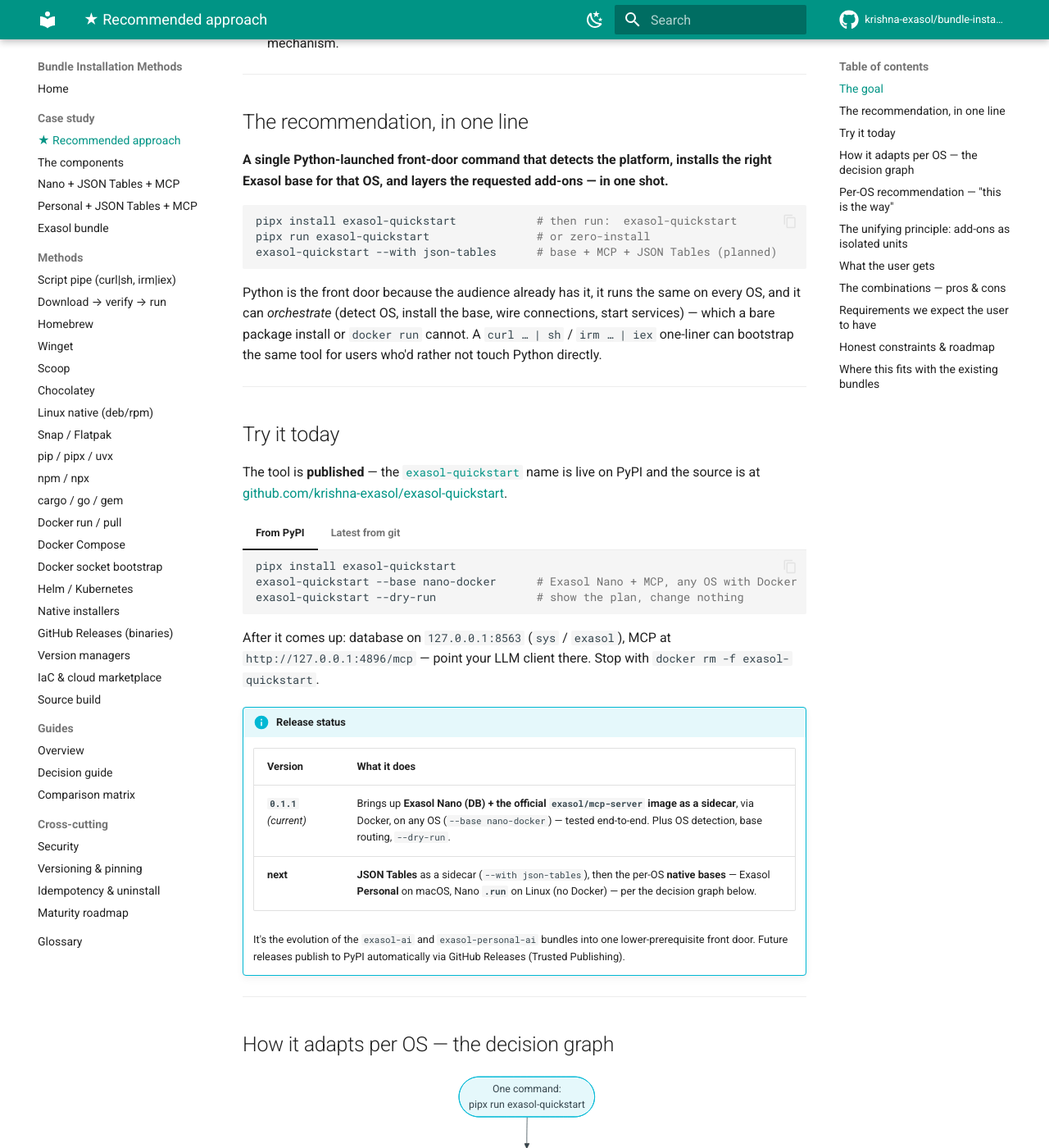
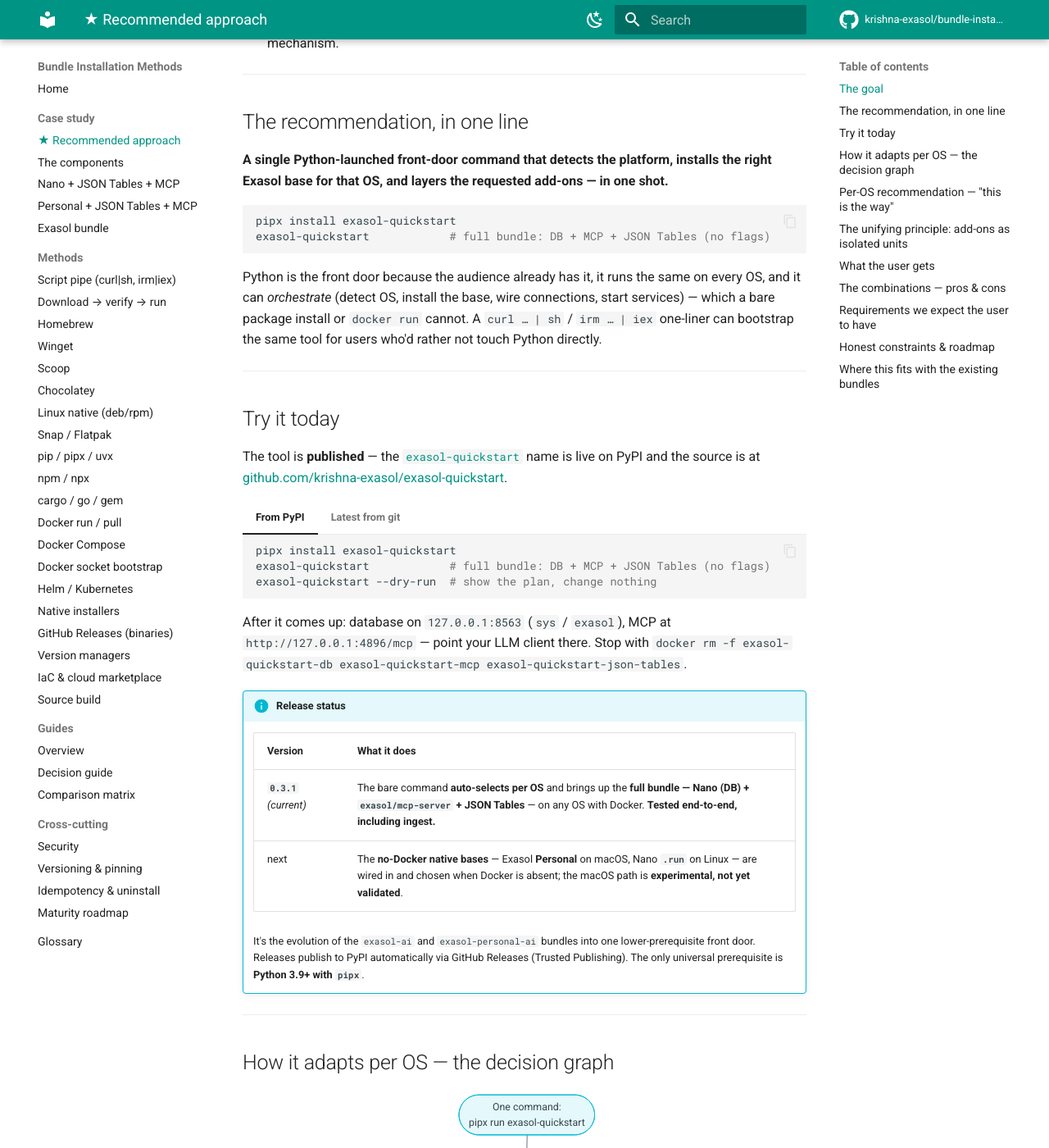
Before and after one commit to krishna-exasol/bundle-installation-methods, an MkDocs documentation site: the page built from docs/case-studies/recommended-approach.md, in a window 1280 px wide and 1400 px high, scrolled down 594 px. Shown: the whole window at 82% size. Built offline with MkDocs 1.6.1 and Material for MkDocs 9.7.7, drawn with Linux system fonts in a browser that asks for light colours; comment, search, counter and statistics services are not loaded; some of the changed text lies outside the part shown.

Commit message:
Docs to latest (0.3.1): bare command brings up full bundle incl JSON Tables (tested incl ingest); per-OS auto-select; macOS Personal = experimental (not 'planned'); Python+pipx universal

````diff
--- a/docs/case-studies/recommended-approach.md
+++ b/docs/case-studies/recommended-approach.md
@@ -20,9 +20,8 @@
 **A single Python-launched front-door command that detects the platform, installs the right Exasol base for that OS, and layers the requested add-ons — in one shot.**
 
 ```bash
-pipx install exasol-quickstart            # then run:  exasol-quickstart
-pipx run exasol-quickstart                # or zero-install
-exasol-quickstart --with json-tables      # base + MCP + JSON Tables (planned)
+pipx install exasol-quickstart
+exasol-quickstart            # full bundle: DB + MCP + JSON Tables (no flags)
 ```
 
 Python is the front door because the audience already has it, it runs the same on every OS, and it can *orchestrate* (detect OS, install the base, wire connections, start services) — which a bare package install or `docker run` cannot. A `curl … | sh` / `irm … | iex` one-liner can bootstrap the same tool for users who'd rather not touch Python directly.
@@ -37,26 +36,26 @@
 
     ```bash
     pipx install exasol-quickstart
-    exasol-quickstart --base nano-docker      # Exasol Nano + MCP, any OS with Docker
-    exasol-quickstart --dry-run               # show the plan, change nothing
+    exasol-quickstart            # full bundle: DB + MCP + JSON Tables (no flags)
+    exasol-quickstart --dry-run  # show the plan, change nothing
     ```
 
 === "Latest from git"
 
     ```bash
     pipx install git+https://github.com/krishna-exasol/exasol-quickstart.git
-    exasol-quickstart --base nano-docker
+    exasol-quickstart
     ```
 
-After it comes up: database on `127.0.0.1:8563` (`sys` / `exasol`), MCP at `http://127.0.0.1:4896/mcp` — point your LLM client there. Stop with `docker rm -f exasol-quickstart`.
+After it comes up: database on `127.0.0.1:8563` (`sys` / `exasol`), MCP at `http://127.0.0.1:4896/mcp` — point your LLM client there. Stop with `docker rm -f exasol-quickstart-db exasol-quickstart-mcp exasol-quickstart-json-tables`.
 
 !!! info "Release status"
     | Version | What it does |
     |---------|--------------|
-    | **`0.1.1`** *(current)* | Brings up **Exasol Nano (DB) + the official `exasol/mcp-server` image as a sidecar**, via Docker, on any OS (`--base nano-docker`) — tested end-to-end. Plus OS detection, base routing, `--dry-run`. |
-    | **next** | **JSON Tables** as a sidecar (`--with json-tables`), then the per-OS **native bases** — Exasol **Personal** on macOS, Nano **`.run`** on Linux (no Docker) — per the decision graph below. |
+    | **`0.3.1`** *(current)* | The bare command **auto-selects per OS** and brings up the **full bundle — Nano (DB) + `exasol/mcp-server` + JSON Tables** — on any OS with Docker. **Tested end-to-end, including ingest.** |
+    | next | The **no-Docker native bases** — Exasol **Personal** on macOS, Nano **`.run`** on Linux — are wired in and chosen when Docker is absent; the macOS path is **experimental, not yet validated**. |
 
-    It's the evolution of the `exasol-ai` and `exasol-personal-ai` bundles into one lower-prerequisite front door. Future releases publish to PyPI automatically via GitHub Releases (Trusted Publishing).
+    It's the evolution of the `exasol-ai` and `exasol-personal-ai` bundles into one lower-prerequisite front door. Releases publish to PyPI automatically via GitHub Releases (Trusted Publishing). The only universal prerequisite is **Python 3.9+ with `pipx`**.
 
 ---
 
@@ -78,7 +77,7 @@
     Side --> Done
 ```
 
-> **Ships today:** the **Windows / any-with-Docker** route — `exasol-quickstart --base nano-docker` brings up Nano + the `exasol/mcp-server` sidecar (tested). The **no-Docker native bases** (Personal on macOS, Nano `.run` on Linux, with host-process add-ons) are the roadmap.
+> **Ships today:** the **any-with-Docker** route — the bare `exasol-quickstart` brings up Nano + the `exasol/mcp-server` sidecar + **JSON Tables** (tested end-to-end, including ingest). The **no-Docker native bases** (Personal on macOS, Nano `.run` on Linux, with host-process add-ons) are selected when Docker is absent; the macOS path is experimental.
 
 **Why the base differs by OS** — the Exasol engine is Linux-native, so the *no-Docker* local option is different on each platform:
 
@@ -140,7 +139,7 @@
 
 - An **Exasol database** on `localhost` (`:8563`, `sys` / `exasol`).
 - The **MCP server** at `http://localhost:4896/mcp` — point Claude or any MCP client at it to talk to the database in natural language (read-only by default).
-- *(with `--with json-tables`)* the **JSON Tables** CLI to ingest JSON and query it as SQL.
+- the **JSON Tables** CLI (`exasol-quickstart json-tables …`) to ingest JSON and query it as SQL.
 
 …enough to actually *feel* what Exasol can do for AI/analytics in minutes.
 
````
Also changed, not shown: other parts of docs/case-studies/recommended-approach.md (+2 -2 lines), docs/case-studies/nano-jsontables-mcp.md (+7 -6 lines), docs/case-studies/personal-jsontables-mcp.md (+4 -4 lines).
